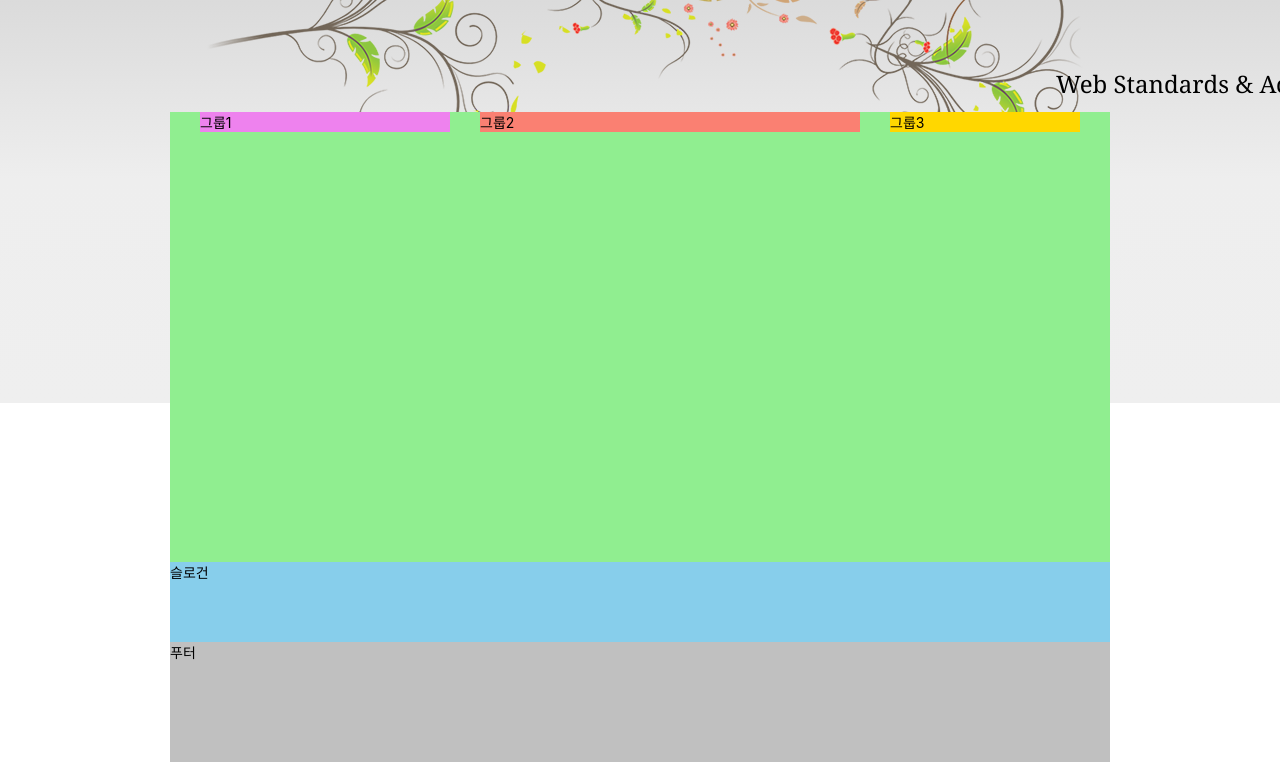
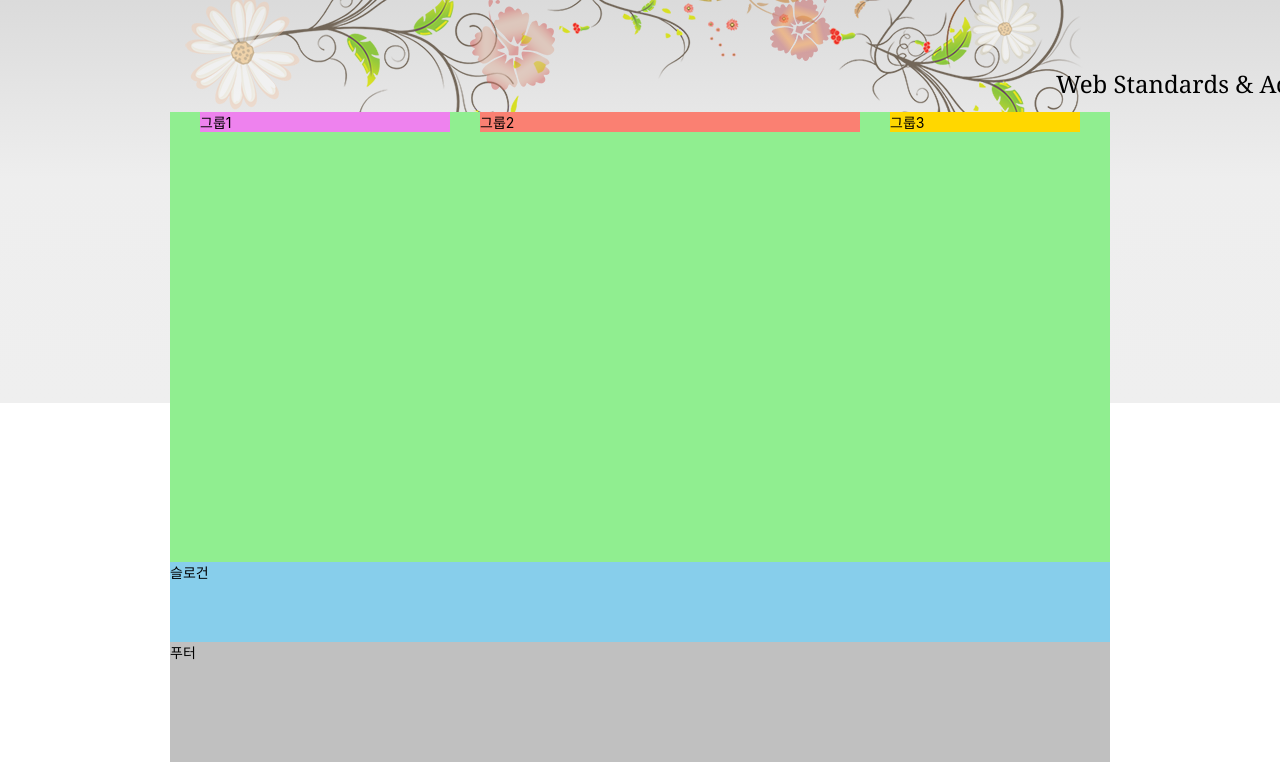
Before and after one commit to jeong-dev/HTML5, a plain HTML site: page index.html in a window 1280 px wide. Shown: the part 135-897 px from the top of the page. Drawn offline with Linux system fonts and the light colour scheme; a web font is replaced by a local one.

Commit message:
fadeEffect 애니메이션 완성

```diff
--- a/styles/style.css
+++ b/styles/style.css
@@ -195,6 +195,7 @@ body {
 
 /* 비주얼 */
 /* @ at sign rule : 무엇을 정의하거나 선언하는 것 */
+
 @keyframes moveEffect {
   0% {
     color: rgba(0, 0, 0, 0);
@@ -208,18 +209,53 @@ body {
   }
 }
 
+@keyframes fadeEffect {
+  0% {
+    opacity: 0;
+  }
+
+  100% {
+    opacity: 1;
+  }
+}
+
 .visual {
-  /* background: pink; */
   height: 120px;
+  position: relative;
+}
+
+.visual::before, .visual::after {
+  width: 100%;
+  height: 100%;
+
+  content: "";
+  position: absolute;
+  top: 0;
+  left: 0;
+
+  animation: fadeEffect 2s infinite linear alternate;
+}
+
+.visual::before {
+  background-image: url(./images/ani_flower_01.png), url(./images/ani_flower_02.png);
+  background-repeat: no-repeat;
+  background-position: 0 -12px, 600px 0;
+}
+
+.visual::after {
+  background-image: url(./images/ani_flower_03.png), url(./images/ani_flower_04.png);
+  background-repeat: no-repeat;
+  background-position: 300px 0, 800px 2px;
+
+  animation-delay: 2s;
 }
 
 .visual-text {
   display: inline-block;
-  /* background-color: coral; */
   font-family: Georgia, 'Times New Roman', Times, serif;
 
   animation-name: moveEffect;
-  animation-duration: 3s;
+  animation-duration: 2s;
   animation-timing-function: ease-in-out;
   animation-fill-mode: forwards;
 }
```
